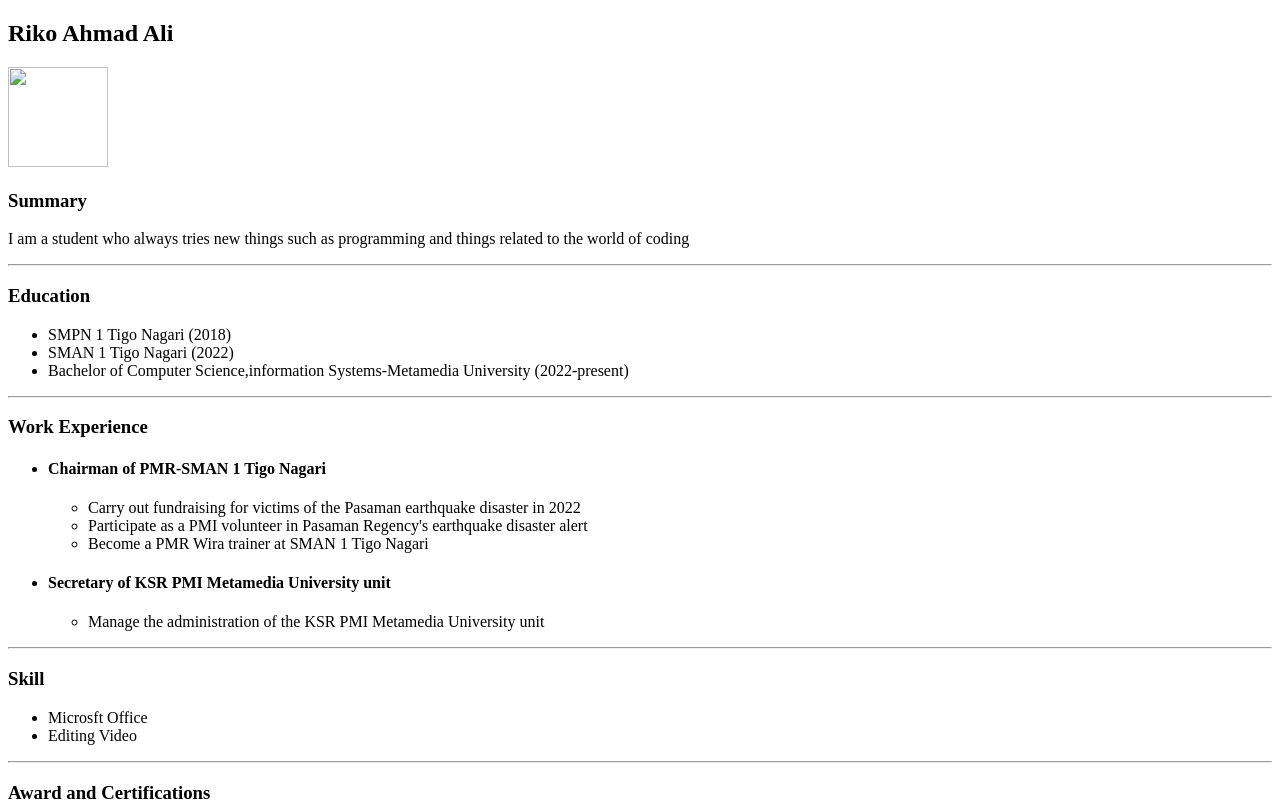
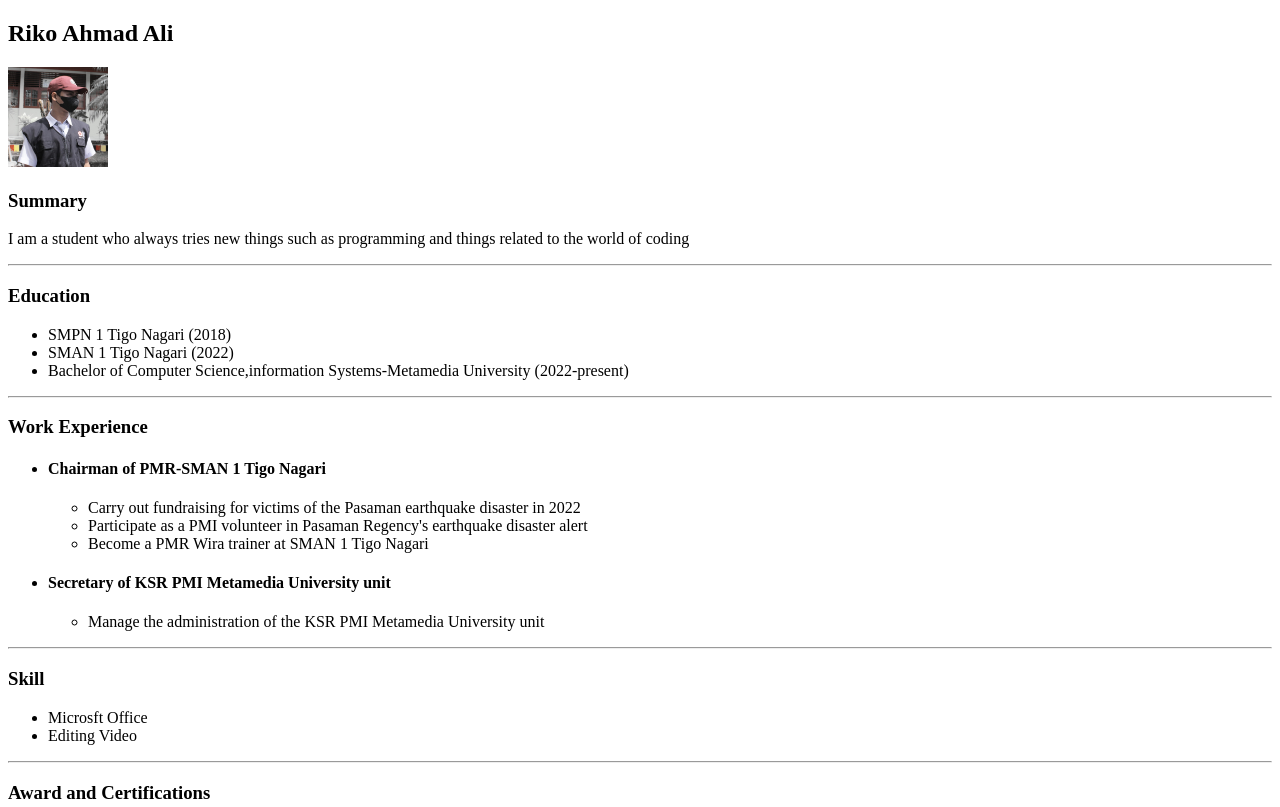
Before and after one commit to RikoAhmadAli/Riko.github.io, a plain HTML site: page index.html in a window 1280 px wide. Shown: the top 807 px of the page. Drawn offline with Linux system fonts and the light colour scheme.

Commit message:
Update index.html

```diff
--- a/index.html
+++ b/index.html
@@ -7,7 +7,7 @@
 </head>
 <body>
     <h2>Riko Ahmad Ali</h2>
-    <img src="assets/image/profil.jpg" alt="" width="100" height="100">
+    <img src="profil.jpg" alt="" width="100" height="100">
     <h3>Summary</h3>
     <p>I am a student who always tries new things such as programming and things related to the world of coding</p>
     <hr>
```
